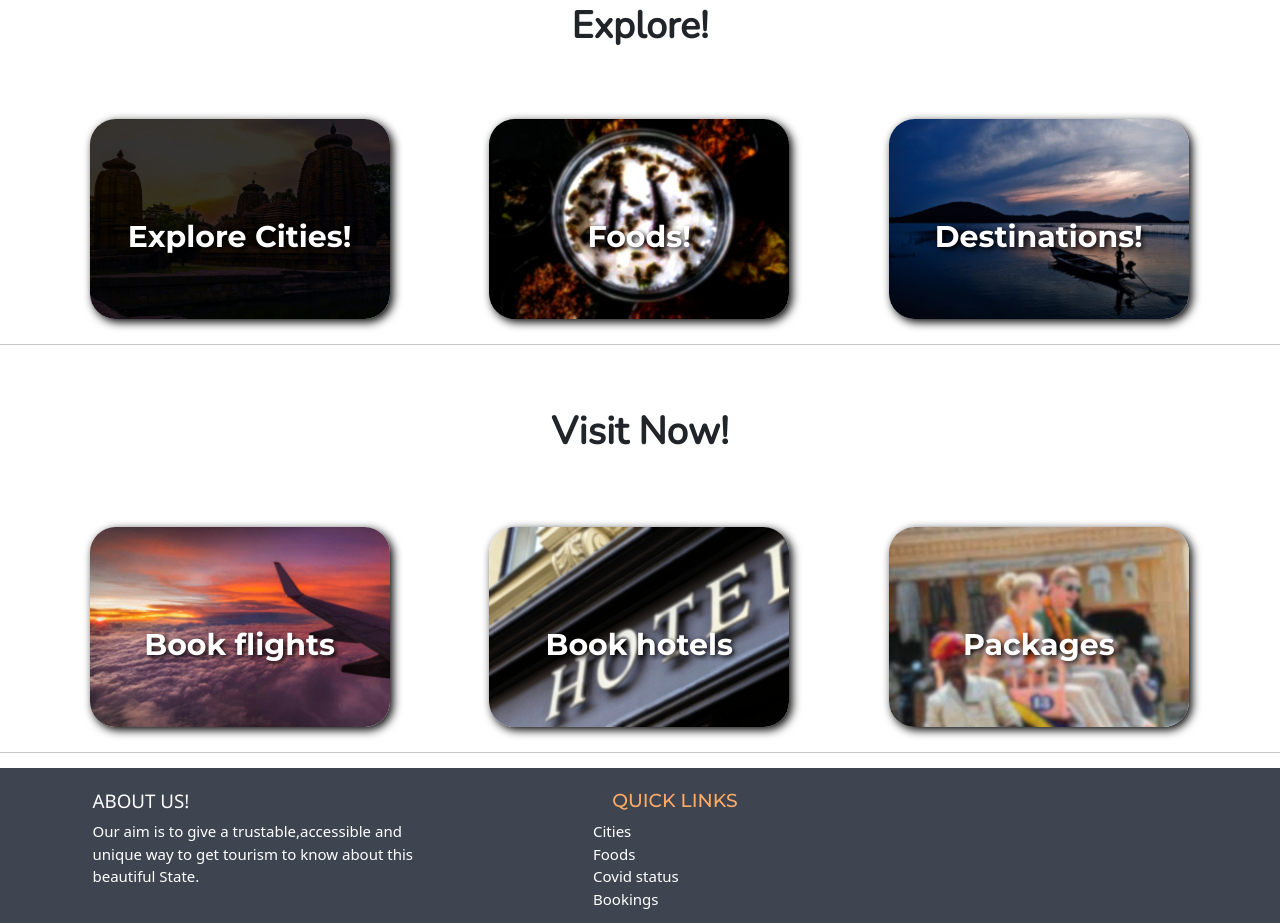
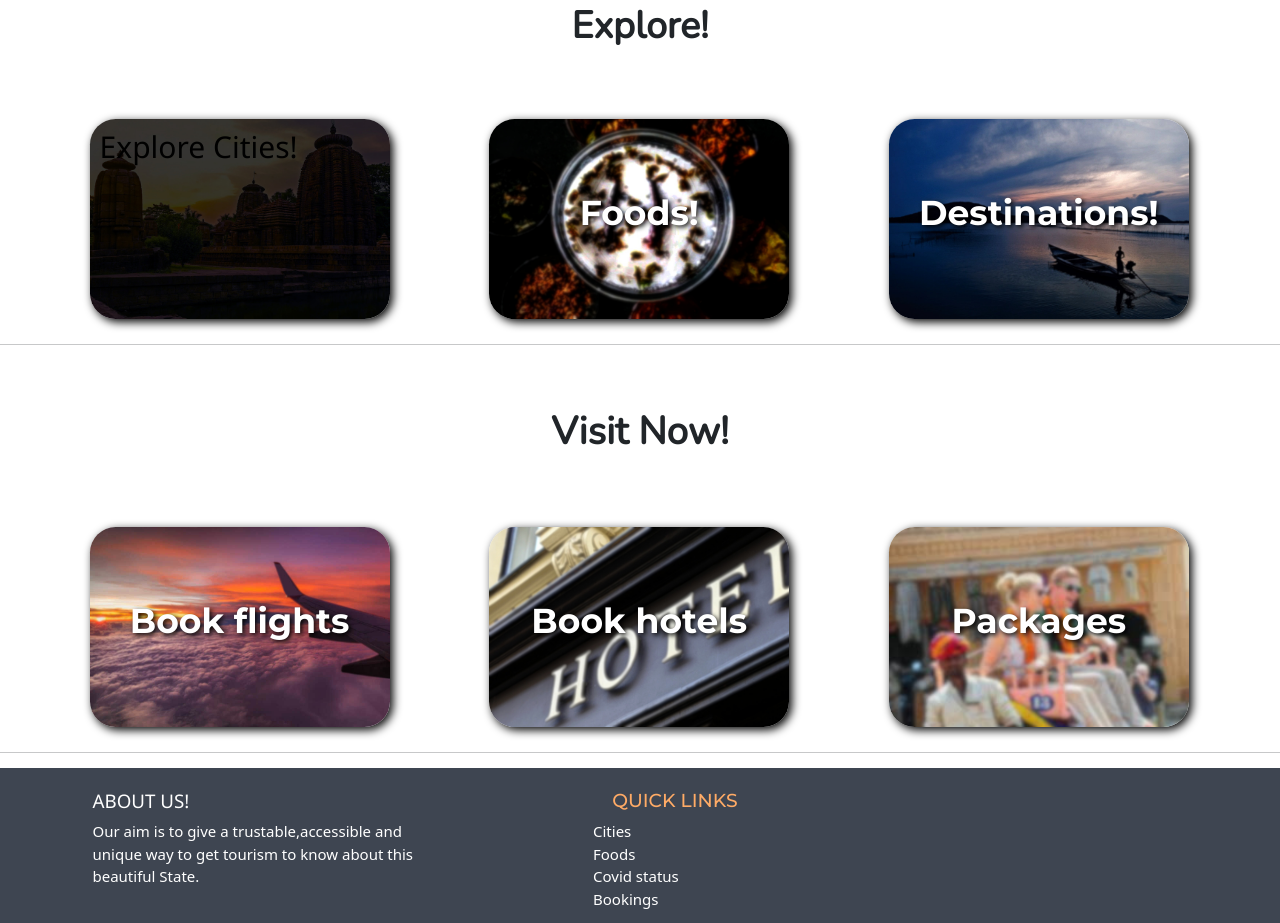
Before and after one commit to Abhijeet246/Odisha, a plain HTML site: page index.html in a window 1280 px wide. Shown: the part 912-1835 px from the top of the page. Drawn offline with nearby package versions, Linux system fonts and the light colour scheme; files whose address does not match are found by name; a web font is replaced by a local one.

Commit message:
added pages

```diff
--- a/assets/css/index.css
+++ b/assets/css/index.css
@@ -28,7 +28,8 @@
 }
 .head1 {
   background: url(https://ecoretreat.odishatourism.gov.in/content/dam/eco-retreat-2021/home/koraputbanner.jpg);
-  background-size: cover;
+  background-size:cover;
+  width: 100%;
   background-repeat: no-repeat;
   width: 99vw;
   height: 50vw;
@@ -262,14 +263,18 @@ body {
   box-shadow: 5px 5px 10px black;
   cursor: pointer;
 }
-.card1 h2
+.card1 h2 a
 {
-  text-align: center;
+  margin-top:5vw !important;
   font-family: 'Montserrat',sans-serif;
   font-weight: bold;
   color:rgb(255, 255, 255);
   text-shadow: 2px 2px 5px black;
-  margin-top: 7vw;
+  display: flex;
+  justify-content: center;
+  align-items: center;
+  text-decoration: none;
+  font-size: 2.7vw;
 }
 .card1 p {
   font-size: 1.8vw;
--- a/index.html
+++ b/index.html
@@ -93,13 +93,13 @@
   <h1>Explore!</h1>
   <div class="cardContainer1">
     <div class="card1" style="background:url(/assets/images/background1.jpg); background-size: cover;" >
-      <h2 >Explore Cities!</h2>
+      <h2>Explore Cities!</h2>
       </div>
       <div class="card1" style="background:url(/assets/images/Food.jpeg); background-size: cover; " >
-      <h2 >Foods!</h2>
+      <h2> <a href="/food/index.html">Foods!</a></h2>
       </div>
       <div class="card1" style="background:url(/assets/images/tourism.jpg);background-size:cover;" >
-      <h2 >Destinations!</h2>
+      <h2> <a href="/topdeestinations/index.html">Destinations!</a></h2>
       </div>
   </div>
 </div>
@@ -109,13 +109,13 @@
   <h1> Visit Now!</h1>
 <div class="cardContainer1">
   <div class="card1" style="background:url(/assets/images/flights.jpg); background-size: cover;" >
-  <h2 >Book flights</h2>
+  <h2><a href="/flight booking page/index.html">Book flights</a></h2>
   </div>
   <div class="card1" style="background:url(/assets/images/hotel.jpg); background-size: cover; " >
-  <h2 >Book hotels</h2>
+  <h2 > <a href="hotels.html"> Book hotels</a></h2>
   </div>
   <div class="card1" style="background:url(/assets/images/package.jpg);background-size:cover;" >
-  <h2 >Packages</h2>
+  <h2 > <a href="/book pacakges/index.html"> Packages</a></h2>
   </div>
 </div>
 </div>
```
Also changed, not shown: hotels.html (+1 -1 lines), 1 other file.
